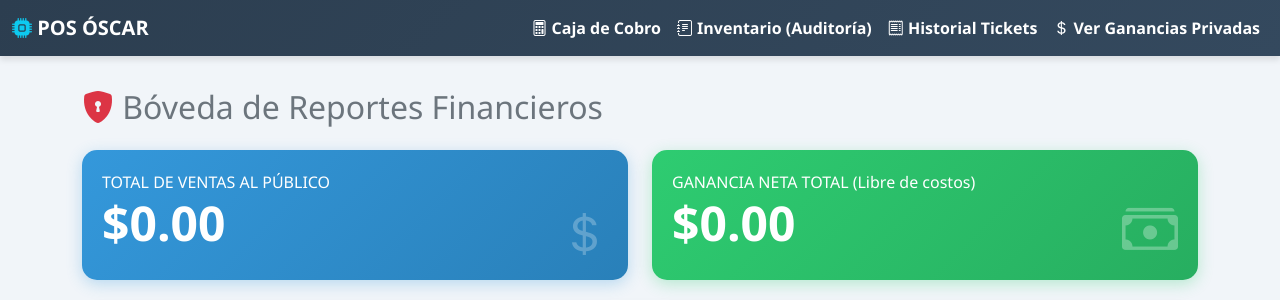
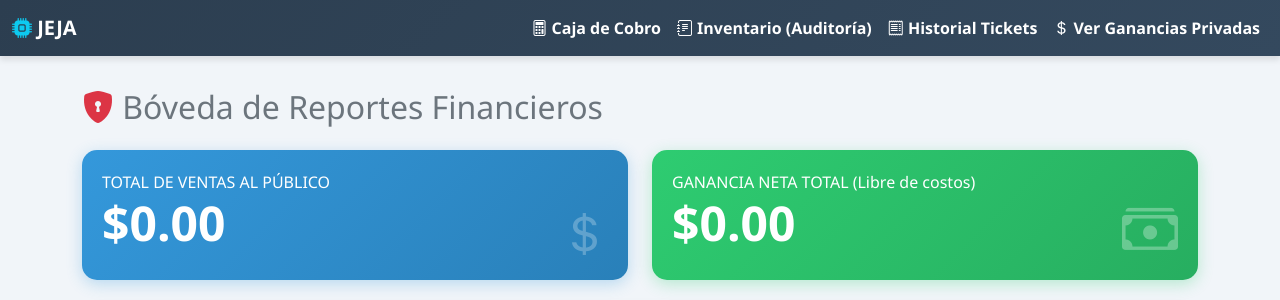
Before and after one commit to oscarlo-lgtm/punto-de-venta, a Flask app: page /ganancias in a window 1280 px wide. Shown: the top 300 px of the page. Run offline with Flask 3, Linux system fonts and the light colour scheme; data that the repository does not hold is empty; some libraries are stand-ins or nearby versions.

Commit message:
Update ganancias.html

```diff
--- a/templates/ganancias.html
+++ b/templates/ganancias.html
@@ -20,7 +20,7 @@
 
     <nav class="navbar navbar-expand-lg navbar-custom mb-4">
         <div class="container-fluid">
-            <a class="navbar-brand" href="/"><i class="bi bi-cpu-fill text-info"></i> POS ÓSCAR</a>
+            <a class="navbar-brand" href="/"><i class="bi bi-cpu-fill text-info"></i> JEJA</a>
             <div class="navbar-nav ms-auto">
                 <a class="nav-link" href="/"><i class="bi bi-calculator"></i> Caja de Cobro</a>
                 <a class="nav-link" href="/inventario"><i class="bi bi-journal-text"></i> Inventario (Auditoría)</a>
```
